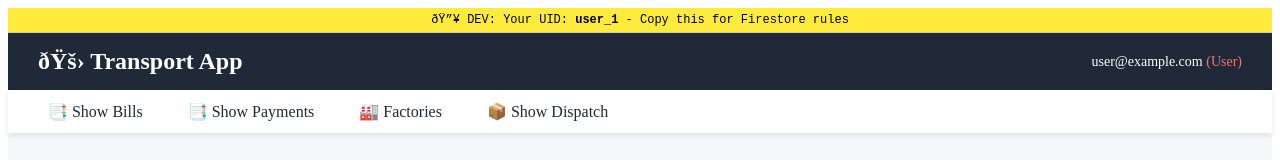
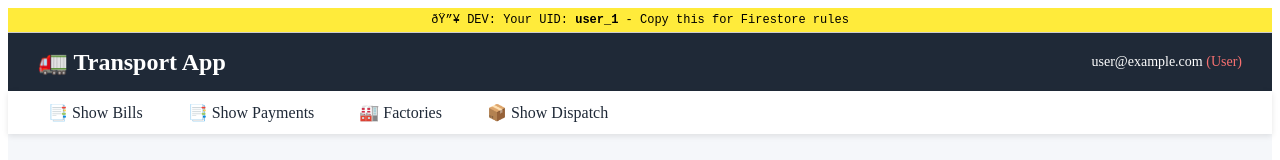
Before and after one commit to musa1234github/transport-app-123, a React (Vite) app: page / in a window 1280 px wide. Shown: the top 160 px of the page. Built offline with nearby package versions, Linux system fonts and the light colour scheme; no server answers; the database is empty; sample sign-in values are in the browser's storage.

Commit message:
Fix: Complete emoji correction in Home.jsx

```diff
--- a/src/pages/Home.jsx
+++ b/src/pages/Home.jsx
@@ -25,7 +25,7 @@ const Home = ({ user, isAdmin }) => {
           alignItems: "center"
         }}
       >
-        <h2 style={{ margin: 0 }}>ðŸš› Transport App</h2>
+        <h2 style={{ margin: 0 }}>🚛 Transport App</h2>
 
         {user && (
           <div style={{ fontSize: "14px" }}>
```
